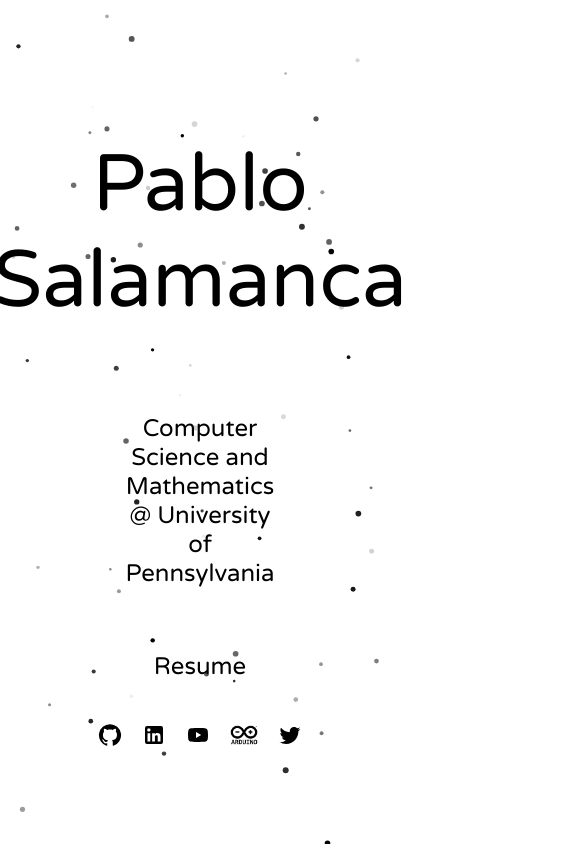
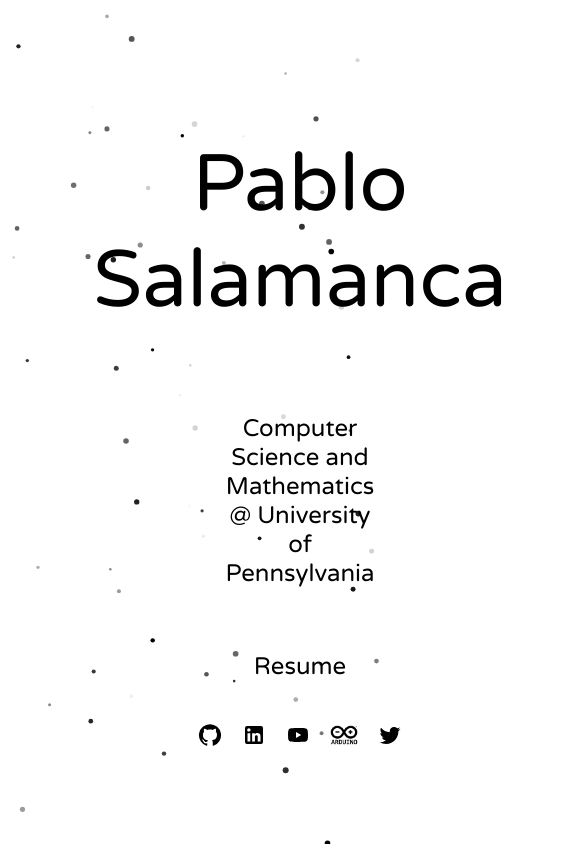
Before and after one commit to Pablerdo/pablosalamanca, a React (Create React App) app: page / in a window 390 px wide. Shown: the whole page, 585 px wide, since content can reach past the window. Built offline with nearby package versions, Linux system fonts and the light colour scheme.

Commit message:
Further sizing change for mobile

```diff
--- a/src/App.css
+++ b/src/App.css
@@ -3,7 +3,7 @@
   text-align: center;
   left: 0;
   right: 0;
-  padding: 0 200px 0 200px;
+  padding: 0 300px 0 300px;
 }
 
 .App-logo {
```
